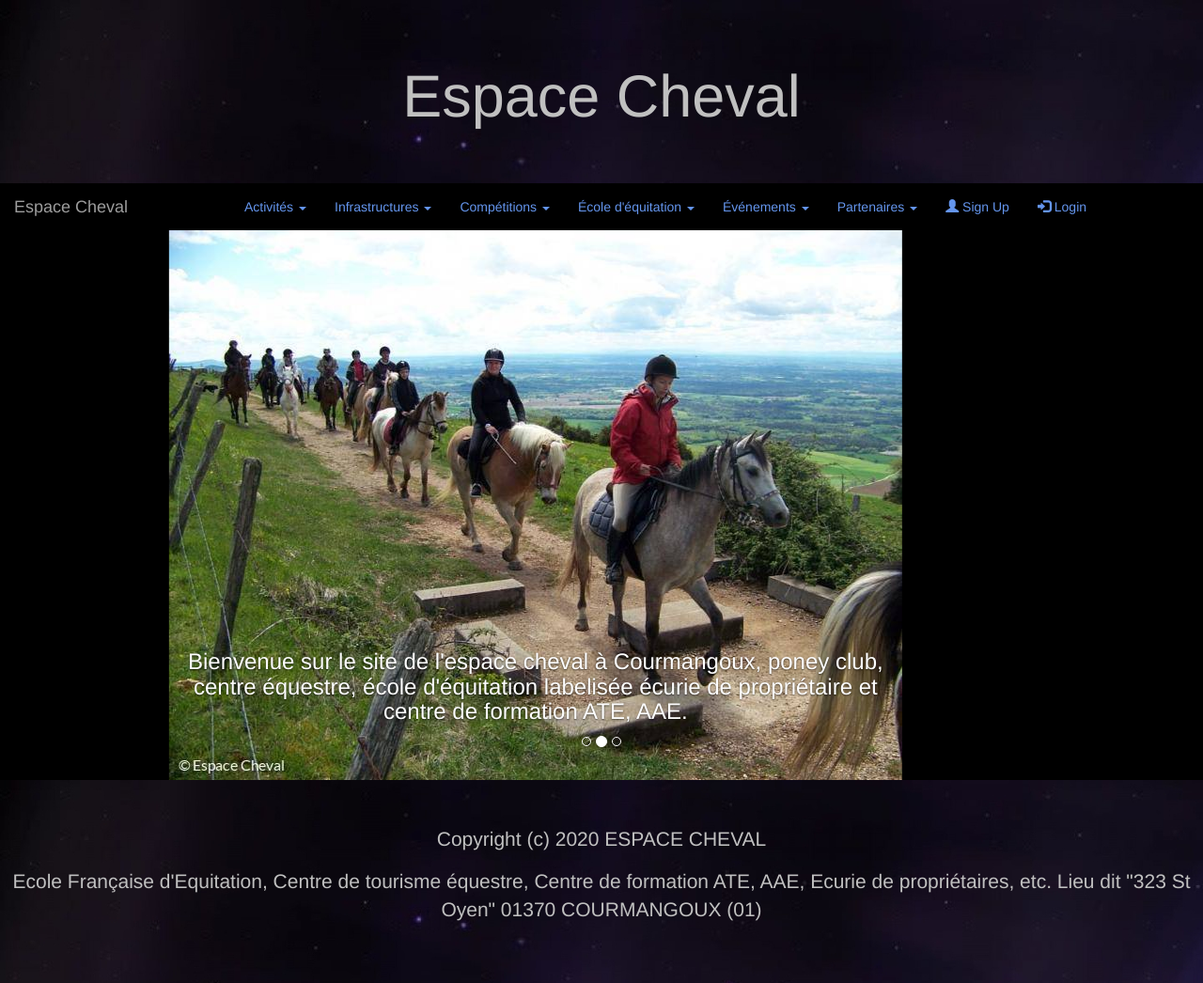
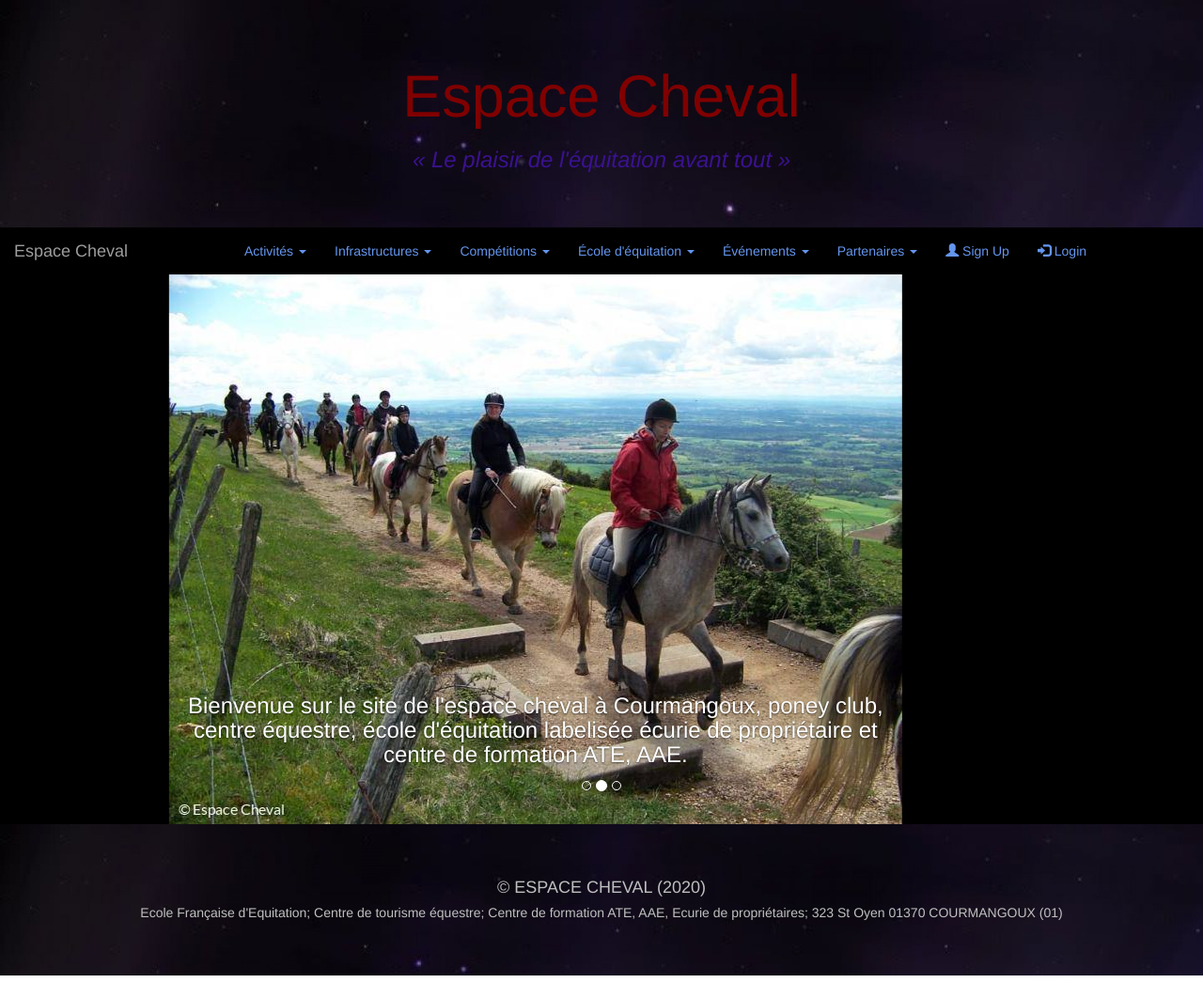
Before and after one commit to Soimuen11/Espace-Cheval, a plain HTML site: page index.html in a window 1280 px wide. Shown: the whole page at 94% size. Drawn offline with nearby package versions, Linux system fonts and the light colour scheme.

Commit message:
played around with some style (header & site icon)

```diff
--- a/css/style.css
+++ b/css/style.css
@@ -4,7 +4,7 @@ html, body{
 	width: 100%;
 }
 
-h1,h2,h3,h4
+h1,h2,h3,h4,h5,h6
 {
 	text-align:center;
 }
--- a/index.html
+++ b/index.html
@@ -5,6 +5,8 @@
 		<!-- Required meta tags -->
 		<meta charset="UTF-8">
 		<meta name="viewport" content="width=device-width, initial-scale=1, shrink-to-fit=no">
+		<link rel="icon" href="img/horse-icon-3.png">
+
 
 		<!-- My custom CSS -->
 		<link href="css/style.css" rel="stylesheet" type="text/css" />
@@ -13,6 +15,7 @@
 		<link rel="stylesheet" href="https://maxcdn.bootstrapcdn.com/bootstrap/3.4.1/css/bootstrap.min.css">
 
 		<!-- Espace cheval description-->
+		<meta name="Iannetta Philippe">
 		<meta name="description" content="L'espace cheval est un centre équestre, poney-club, centre de tourisme equestre ainsi qu'un centre de formation ATE et CQP ASA TE. Nous assurons aussi la pension de chevaux ainsi que le travail de ceux-ci, du débourrage à l'entrainement. Nous effectuons aussi les surveillances de poulinages." />
 		<meta name="keywords" content="centre de formation ate, cqp asa te, accompagnateur de tourisme equestre, cheval, ate, école d'équitation, ffe, efe, dressage, cso, cross, hunter, ptv, centre de tourisme équestre, écurie de propriétaire, pension cheval, galop pleine nature, cours d'équitation dans l'ain.
 					LABELISE ECOLE FRANCAISE D'EQUITATION" />
@@ -24,7 +27,8 @@
 
 		<header>
 			<div class="jumbotron text-center" style="background-image: url('img/header-background.jpg');">
-				<h1 title="Espace Cheval">Espace Cheval</h1>
+				<h1 style="color:#800000">Espace Cheval</h1>
+				<h3 style="color:#3A128F"><em>« Le plaisir de l'équitation avant tout »</em></h3>
 			</div>
 			<nav class="navbar navbar-inverse" role="navigation" align="center">
 				<div class="container-fluid">
@@ -142,34 +146,16 @@
 				</div>
 			</div>
 
-			<!-- <p> Une session de formation ATE, AAE a débuté en Septembre 2019, renseignez vous vite! </p> -->
-			<!-- <p>Nous ouvrons d'autre sessions en cours d'année, n'hésitez pas à nous contacter.</p> -->
-			<!-- <p> -->
-			<!-- 	Nous acceptons les Chèques Vacance et Coupons Sport ANCV, la carte M'RA, les bons Temps Libre CAF, les tickets loisirs jeunes MSA, les coupons sport CNDS. -->
-			<!-- </p> -->
-			<!-- <p> -->
 			<!-- 	Dans une ambiance décontractée;venez profiter d'un enseignement de qualité sur un site de;18 hectares et un cadre unique. -->
-			<!-- </p> -->
-			<!-- <p> -->
 			<!-- 	Du concours hippique à la randonnée, du horse ball au trec, du cross au -->
 			<!-- 	dressage, débutant , passionné ou confirmé, chacun peut progresser;et se -->
-			<!-- 	faire plaisir à son rythme. Venez nous rendre visite, vous serez conquis! La session de formation -->
-			<!-- 	ATE et AAE 2018 a porté ses fruits, comme pour 2012, 2013, 2014 ,2015, 2016, -->
-			<!-- 	2017, 100% de réussite. -->
-			<!-- </p> -->
-			<!-- <p></p> -->
-			<!-- Pour les formations ATE et AAE, -->
-			<!-- renseignez-vous rapidement au club pour une étude personnalisée de votre projet -->
-			<!-- professionnel;et de votre financement. -->
-			<!-- l'équipe de l'ESPACE CHEVAL -->
+			<!-- 	faire plaisir à son rythme. Venez nous rendre visite, vous serez conquis!-->
 		</div>
 
 		<!-- footer starts here -->
 		<div class="jumbotron text-center" style="background-image: url('img/header-background.jpg');">
-			<p>Copyright (c) 2020 ESPACE CHEVAL</p>
-			<p>Ecole Française d'Equitation, Centre de tourisme équestre,
-				Centre de formation ATE, AAE, Ecurie de propriétaires, etc.
-				Lieu dit &quot;323 St Oyen&quot; 01370 COURMANGOUX (01)</p>
+			<h4>© ESPACE CHEVAL (2020)</h4>
+			<h5>Ecole Française d'Equitation; Centre de tourisme équestre; Centre de formation ATE, AAE, Ecurie de propriétaires; 323 St Oyen 01370 COURMANGOUX (01)</h5>
 		</div>
 		<!-- jQuery library -->
 		<script src="https://ajax.googleapis.com/ajax/libs/jquery/3.5.1/jquery.min.js"></script>
```
Also changed, not shown: img/horse-icon-2.jpg (added), img/horse-icon-3.png (added), img/horse-icon.png (added).
